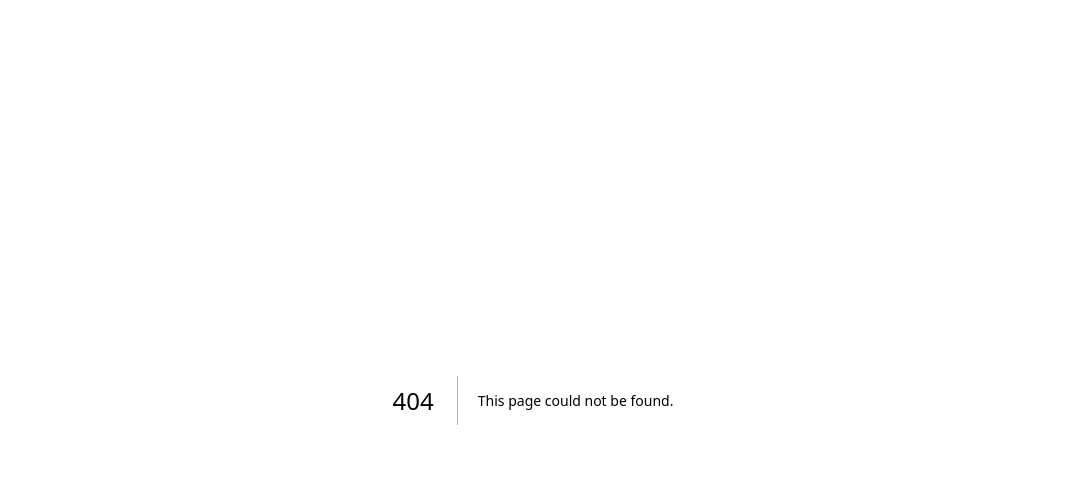
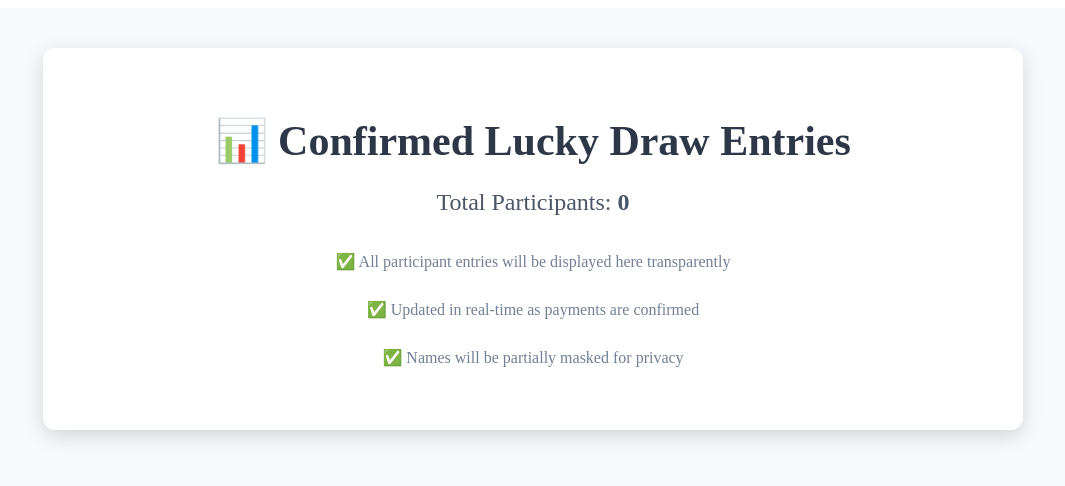
Before and after one commit to vivek29vi-hub/House-Lucky-Draw, a Next.js app: page /dashboard in a window 1280 px wide. Before the commit this address had no page. Shown: the top 486 px of the page, without its empty margins (107-1172 px from the left). Built offline with nearby package versions, Linux system fonts and the light colour scheme.

Commit message:
Create dashboard.js

```diff
--- /dev/null
+++ b/pages/dashboard.js
@@ -0,0 +1,23 @@
+export default function Dashboard() {
+  return (
+    <div style={styles.wrapper}>
+      <div style={styles.container}>
+        <h1 style={styles.title}>📊 Confirmed Lucky Draw Entries</h1>
+        <p style={styles.total}>Total Participants: <strong>0</strong></p>
+        <div style={styles.note}>
+          <p>✅ All participant entries will be displayed here transparently</p>
+          <p>✅ Updated in real-time as payments are confirmed</p>
+          <p>✅ Names will be partially masked for privacy</p>
+        </div>
+      </div>
+    </div>
+  );
+}
+
+const styles = {
+  wrapper: { minHeight: '100vh', background: '#f7fafc', padding: '40px 20px' },
+  container: { maxWidth: 900, margin: 'auto', padding: 40, background: 'white', borderRadius: 12, boxShadow: '0 6px 20px rgba(0,0,0,0.15)' },
+  title: { fontSize: 42, textAlign: 'center', color: '#2d3748', marginBottom: 20 },
+  total: { fontSize: 24, textAlign: 'center', color: '#4a5568', marginBottom: 30 },
+  note: { fontSize: 16, textAlign: 'center', color: '#718096', lineHeight: 2 }
+};
```
